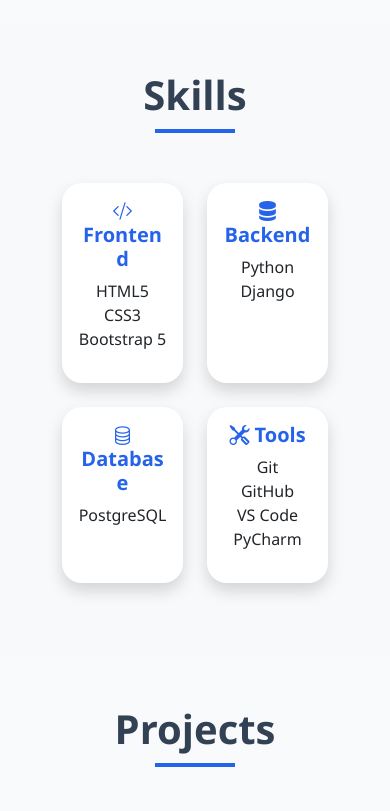
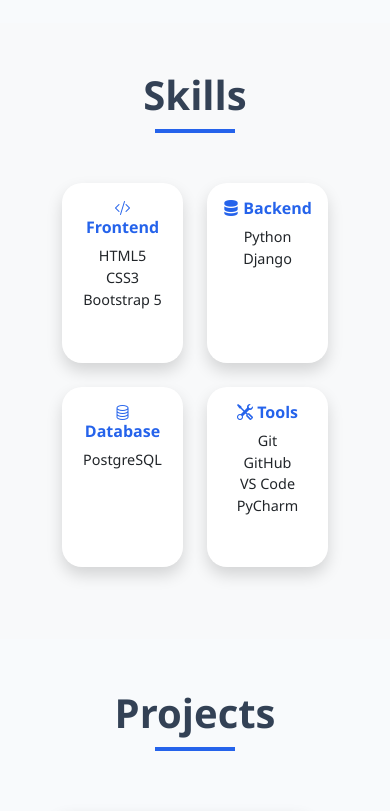
Before and after one commit to modiruchin-a11y/portfolio, a Django app: page / in a window 390 px wide. Shown: the part 1702-2513 px from the top of the page. Run offline with Django 5.2, Linux system fonts and the light colour scheme; data comes from the database, SQL or seed files in the repository.

Commit message:
Improve mobile responsive css

```diff
--- a/portfolio/static/css/base.css
+++ b/portfolio/static/css/base.css
@@ -329,4 +329,16 @@ section{
         width:220px;
         height:220px;
     }
+  #skills .card{
+        min-height:180px;
+    }
+
+    #skills h5{
+        font-size:1rem;
+    }
+
+    #skills p{
+        font-size:.9rem;
+    }
+
 }
```
